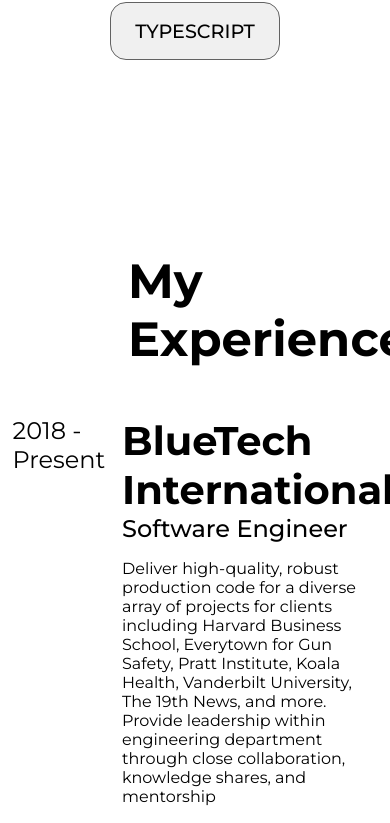
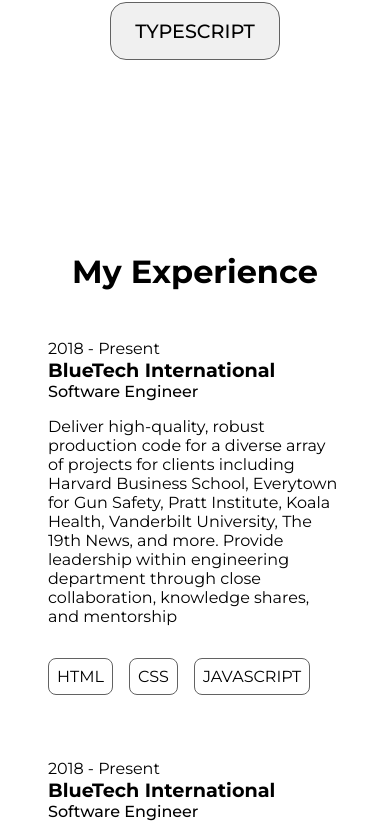
Before and after one commit to alphadev97/Alpha97---Personel-Portfolio, a Next.js app: page / in a window 390 px wide. Shown: the part 4429-5252 px from the top of the page. Built offline with nearby package versions, Linux system fonts and the light colour scheme.

Commit message:
Experience

```diff
--- a/src/components/Experience/experience.module.css
+++ b/src/components/Experience/experience.module.css
@@ -3,6 +3,10 @@
   padding: 5rem 8rem;
   background-color: var(--bg);
   color: var(--text-color);
+  display: flex;
+  flex-direction: column;
+  justify-content: center;
+  align-items: center;
 }
 
 .content {
@@ -52,3 +56,68 @@
   padding: 1rem 0;
   font-size: 1rem;
 }
+
+.stacks {
+  margin-top: 1rem;
+  display: flex;
+  flex-wrap: wrap;
+  gap: 1rem;
+}
+
+.stack {
+  padding: 1rem 2rem;
+  border-radius: 0.5rem;
+  border: 1px solid var(--softTextColor);
+}
+
+@media screen and (max-width: 965px) {
+  .company {
+    font-size: 1.5rem;
+  }
+}
+
+@media screen and (max-width: 630px) {
+  .container {
+    padding: 5rem 4rem;
+  }
+
+  .period {
+    font-size: 1rem;
+  }
+
+  .company {
+    font-size: 1.2rem;
+  }
+  .role {
+    font-size: 1rem;
+  }
+  .stack {
+    padding: 1rem 1rem;
+  }
+}
+
+@media screen and (max-width: 450px) {
+  .container {
+    padding: 5rem 2rem;
+  }
+
+  .title {
+    font-size: 2rem;
+  }
+
+  .experience {
+    flex-direction: column;
+  }
+
+  .period {
+    width: 100%;
+  }
+
+  .expContent {
+    width: 100%;
+  }
+
+  .stack {
+    padding: 0.5rem 0.5rem;
+  }
+}
```
